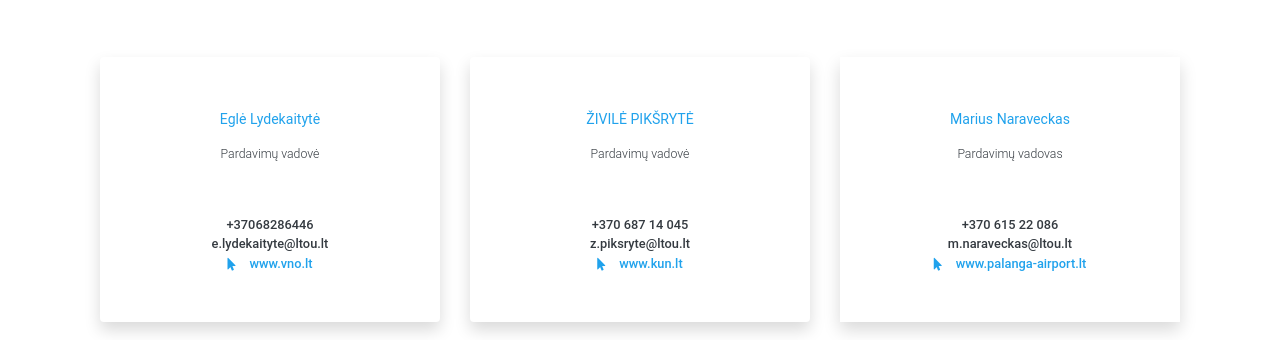
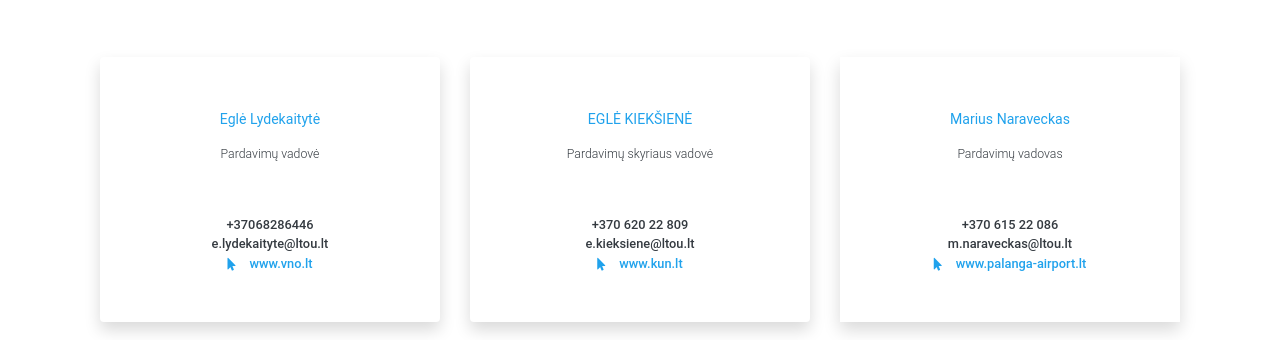
Before and after one commit to roguckas/ltou, a PHP site: page /contact.php in a window 1280 px wide. Shown: the part 612-952 px from the top of the page. Run offline with PHP 8.4, Linux system fonts and the light colour scheme; some libraries are stand-ins or nearby versions.

Commit message:
04-06 Contact info update.

```diff
--- a/contact.php
+++ b/contact.php
@@ -34,10 +34,10 @@ include 'header.php';
 <!--                    <img src="images/young-man-1281282_1920.png">-->
 <!--                </div>-->
                 <div class="col-12 justify-content-md-center py-5">
-                    <h3 class="col-12 mb-2 text-primary">ŽIVILĖ PIKŠRYTĖ</h3>
-                    <p class="col-12 text-dark mb-5">Pardavimų vadovė</p>
-                    <a class="col-12 text-dark my-5" href="tel:+37068714045">+370 687 14 045</a><br>
-                    <a class="col-12 text-dark my-5" href="mailto:z.piksryte@ltou.lt">z.piksryte@ltou.lt<br></a>
+                    <h3 class="col-12 mb-2 text-primary">EGLĖ KIEKŠIENĖ</h3>
+                    <p class="col-12 text-dark mb-5">Pardavimų skyriaus vadovė</p>
+                    <a class="col-12 text-dark my-5" href="tel:+37062022809">+370 620 22 809</a><br>
+                    <a class="col-12 text-dark my-5" href="mailto:e.kieksiene@ltou.lt">e.kieksiene@ltou.lt<br></a>
                     <a class="col-12 my-2 website text-left" href="https://www.kaunas-airport.lt/" target="_blank">www.kun.lt</a>
                 </div>
             </div>
```
Also changed, not shown: footer.php (+4 -4 lines).
